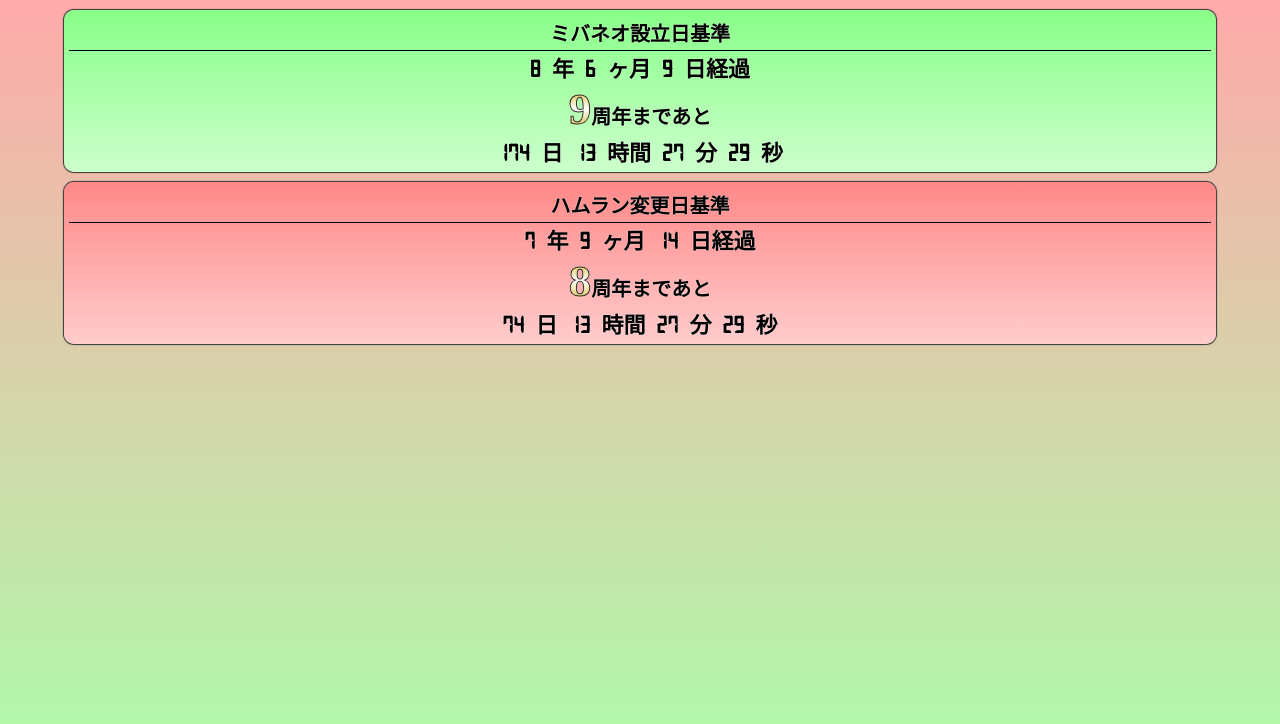
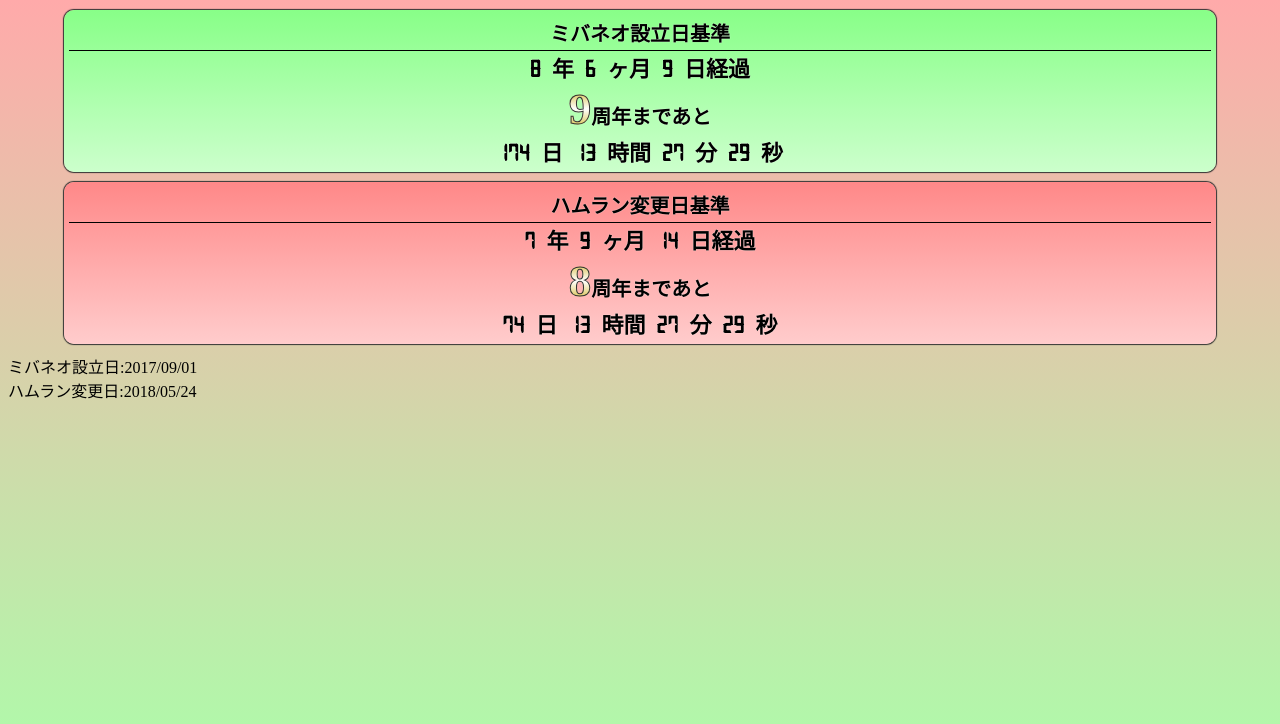
Before and after one commit to chaosnake810/chaosnake, a plain HTML site: page HAMCLOCK/index.html in a window 1280 px wide. Drawn offline with Linux system fonts and the light colour scheme.

Commit message:
Update index.html

```diff
--- a/HAMCLOCK/index.html
+++ b/HAMCLOCK/index.html
@@ -28,5 +28,9 @@
   </div>
   <div id="hamlan_clock_anniversary"></div>
 </div>
+<div id="info">
+  <div>ミバネオ設立日:2017/09/01</div>
+  <div>ハムラン変更日:2018/05/24</div>
+</div>
 </body>
 </html>
```
